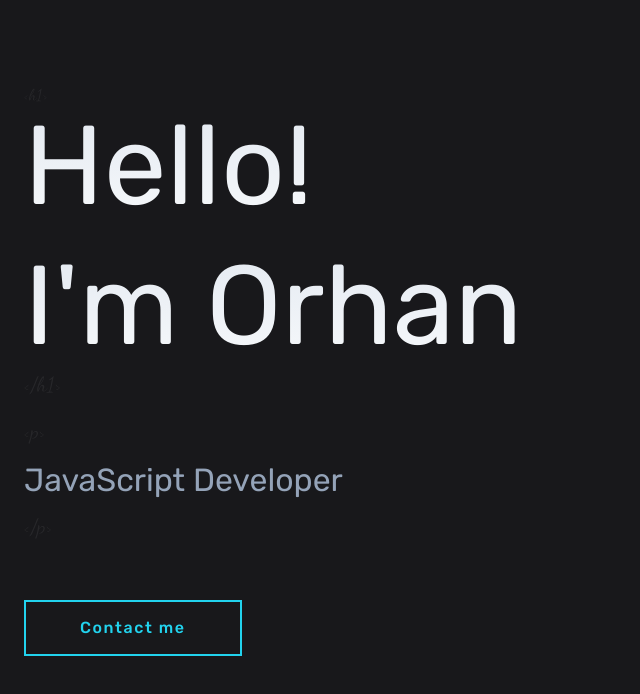
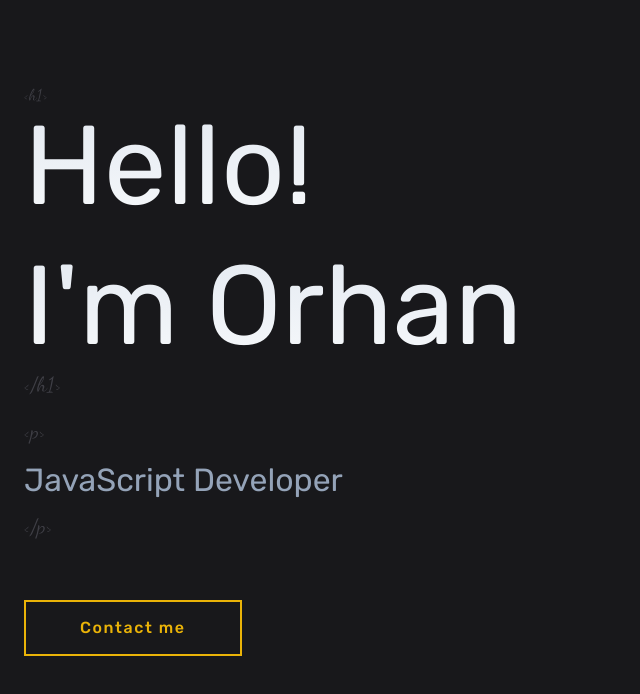
Before and after one commit to OrhanOzkercin/orhanozkercin.com_v2, a Nuxt app: page / in a window 1280 px wide. Shown: the top 694 px of the page, without its empty margins (0-640 px from the left). Built offline with nearby package versions, Linux system fonts and the light colour scheme; a web font is replaced by a local one.

Commit message:
style: change primary color and tagColor

```diff
--- a/store/store.ts
+++ b/store/store.ts
@@ -3,6 +3,6 @@ import colors from "tailwindcss/colors";
 export const useStore = defineStore("tagColor", {
   state: () => ({
     tagFontSize: "1.3rem",
-    tagColor: colors.zinc[800],
+    tagColor: colors.zinc[700],
   }),
 });
--- a/tailwind.config.js
+++ b/tailwind.config.js
@@ -21,7 +21,7 @@ module.exports = {
 
     extend: {
       colors: {
-        primary: "#22d3ee",
+        primary: colors.yellow[500],
         "text-color": colors.slate[400],
       },
       boxShadow: ({ theme }) => ({
```
